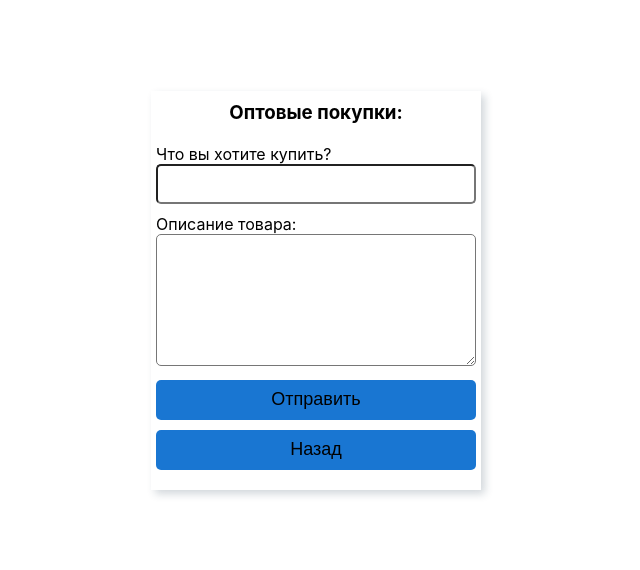
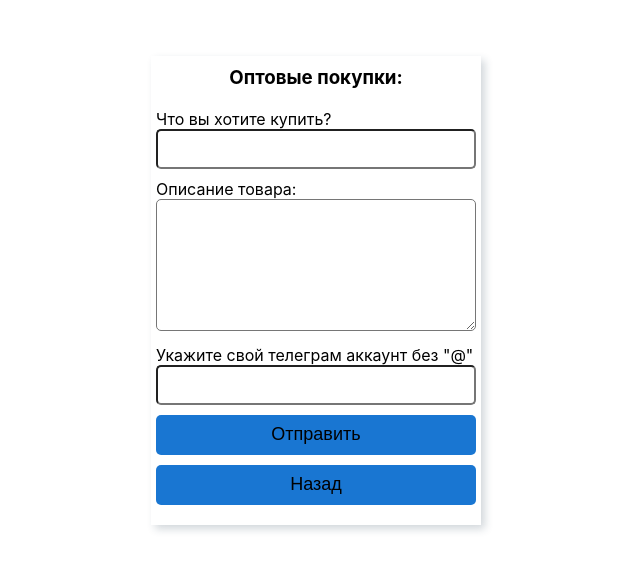
Before and after one commit to qoobatov/belgi.kg, a React (Create React App) app: page /bayer-services in a window 1280 px wide. Shown: the part 110-680 px from the top of the page, without its empty margins (324-964 px from the left). Built offline with nearby package versions, Linux system fonts and the light colour scheme.

Commit message:
added btn for production component

```diff
--- a/src/components/BayerServices/BayerServices.js
+++ b/src/components/BayerServices/BayerServices.js
@@ -13,6 +13,7 @@ function BayerServices() {
     ProductName: "",
     ProductDescription: "",
     users_permissions_users: "",
+    tg: "",
   });
 
   const navigate = useNavigate();
@@ -47,28 +48,16 @@ function BayerServices() {
   const submit = (e) => {
     e.preventDefault();
     addBulkProduct(bulk);
+    localStorage.setItem("tg", bulk.tg);
 
     const token = "6059462033:AAHMTNU6CakxUuMjoaiayqgkAN1R-cyxQ-A";
     const chat_id = "-1001979905864"; // это айди группы чата,https://api.telegram.org/botXXXXXXXXXXXXXXXXXXXXXXX/getUpdates,
     // где, XXXXXXXXXXXXXXXXXXXXXXX - токен вашего бота, полученный ранее
-    // const url =
-    //   "https://api.telegram.org/bot" +
-    //   token +
-    //   "/sendMessage?chat_id=" +
-    //   chat_id +
-    //   "&parse_mode=html&text=" +
-    //   encodeURIComponent(
-    //     "Наименование товара: " +
-    //       bulk.ProductName +
-    //       "\nОписание товара: " +
-    //       bulk.ProductDescription +
-    //       "\nСсылка на сделки: " +
-    //       "google.com"
-    //   );
+
 
     const button = {
-      text: "Перейти к сделкам",
-      url: "https://t.me/Ani_Trixter",
+      text: "test btn",
+      url: `https://t.me/${localStorage.getItem("tg")}`,
     };
 
     // Создаем объект клавиатуры и добавляем нашу кнопку в нее
@@ -96,8 +85,7 @@ function BayerServices() {
       "&reply_markup=" +
       encodeURIComponent(keyboardJSON);
 
-    // Отправляем запрос на API Телеграма с нашей клавиатурой и кнопкой
-    // fetch(url);
+
 
     try {
       const response = fetch(url);
@@ -111,6 +99,8 @@ function BayerServices() {
       console.error(error);
       setStatus("Ошибка");
     }
+
+    localStorage.removeItem("tg");
   };
 
   return (
@@ -137,6 +127,15 @@ function BayerServices() {
                 rows="7"
                 onChange={changeHandler}
               ></textarea>
+            </label>
+            <label htmlFor="bayer-services-input-text">
+              Укажите свой телеграм аккаунт без "@"
+              <input
+                type="text"
+                id="bayer-services-input-text"
+                name="tg"
+                onChange={changeHandler}
+              />
             </label>
             <button
               className="btn-bayer-services-submit"
--- a/src/components/Production/Production.js
+++ b/src/components/Production/Production.js
@@ -1,5 +1,6 @@
 import React from "react";
 import "./Production.css";
+import { Button} from "antd";
 import { useState } from "react";
 import { useNavigate } from "react-router-dom";
 
@@ -31,13 +32,20 @@ function Production() {
 
   const onClickBackNewOrder = () => {
     setshowNewOrder(true);
-    navigate("/neworder");
+    navigate("/new-order");
   };
 
   return (
     <>
       <div>
-        <h1>Production</h1>
+        <Button
+          type="primary"
+          className="btn-production-back"
+          onClick={onClickBackNewOrder}
+        >
+          назад
+        </Button>
+        {showNewOrder && navigate("/new-order")}
       </div>
     </>
   );
```
